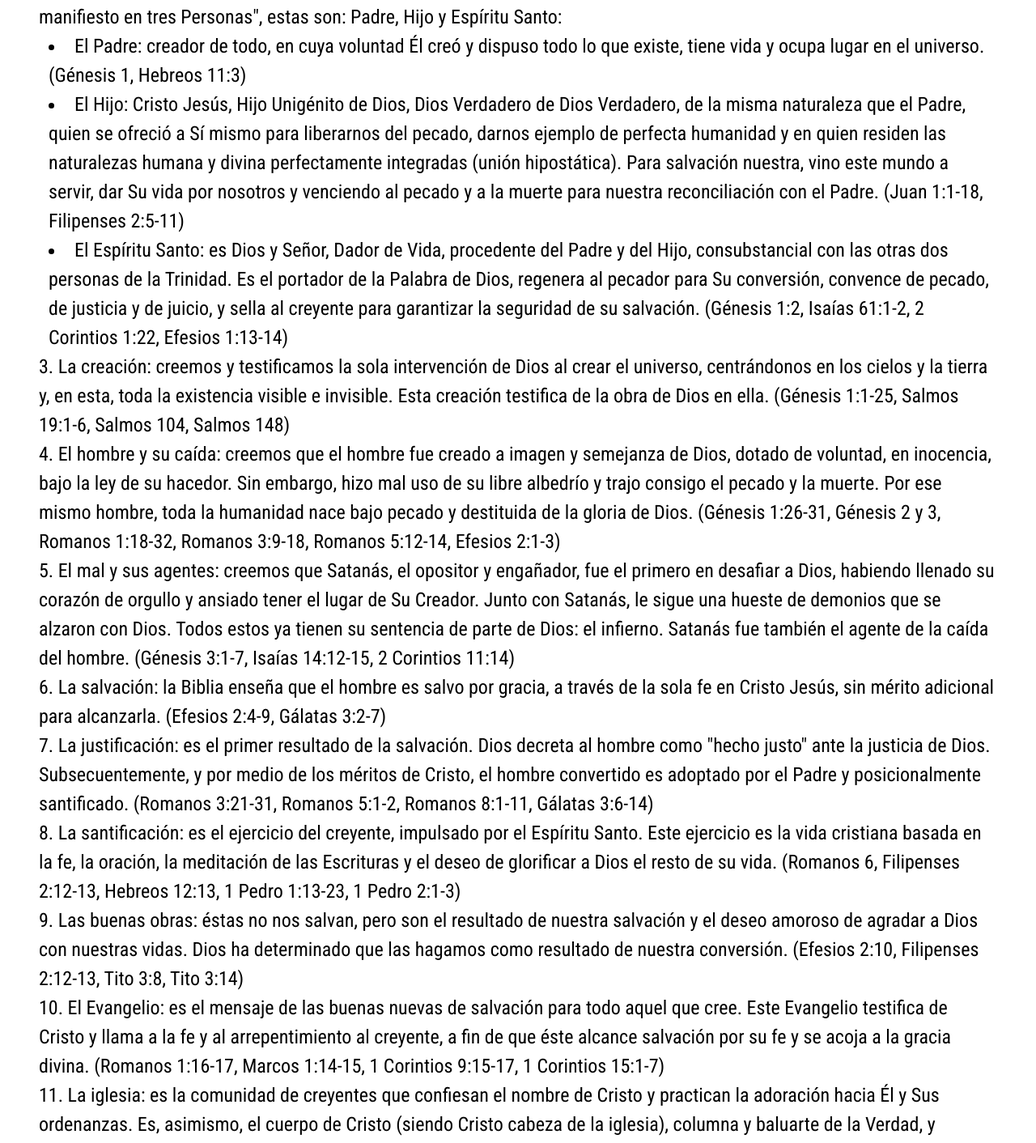
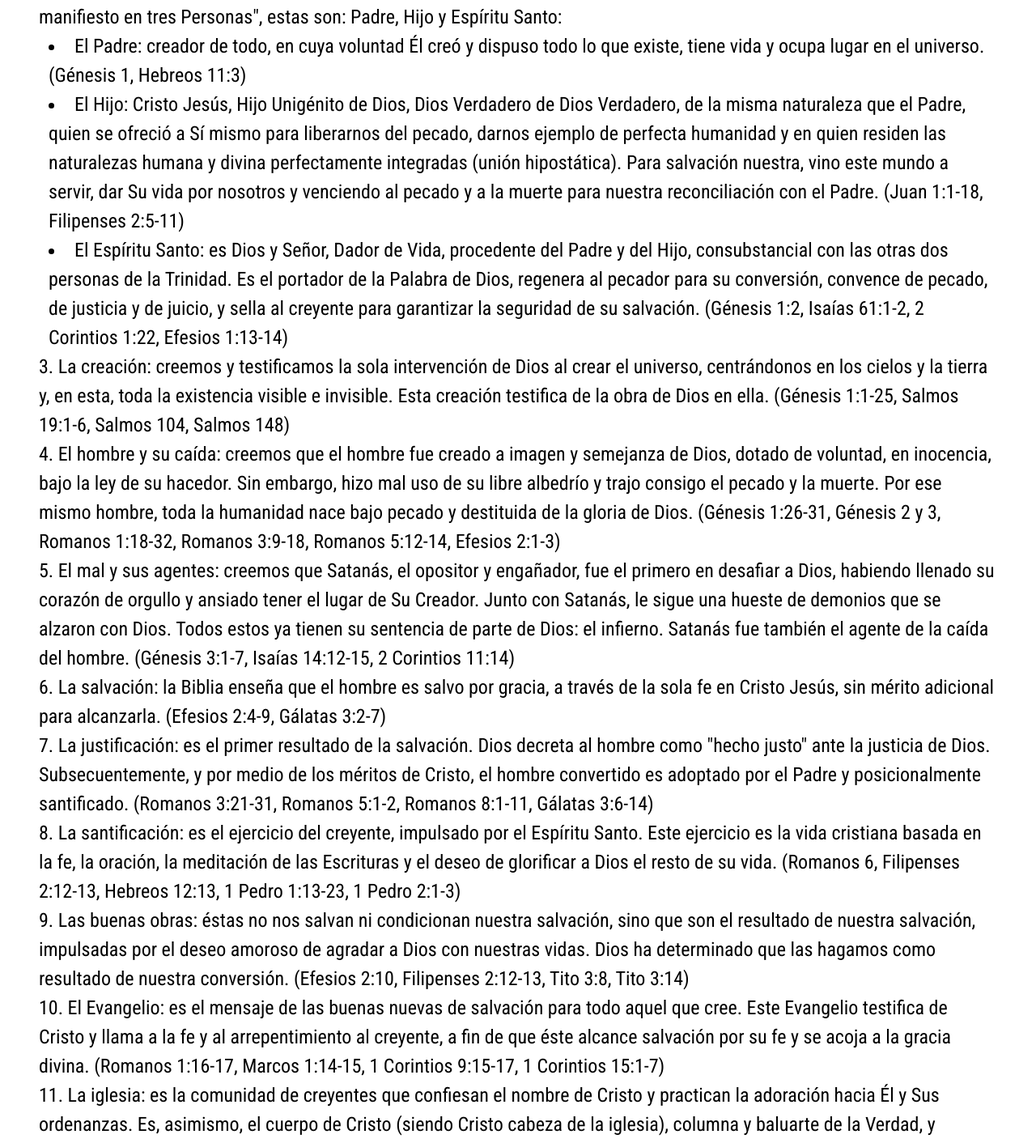
Before and after one commit to tinoreyna1984/demo-gracia-eterna, a Next.js app: page /historia/nuestra-fe in a window 1280 px wide. Shown: the part 2046-3458 px from the top of the page at 81% size. Built offline with nearby package versions, Linux system fonts and the light colour scheme.

Commit message:
revision de contenido

```diff
--- a/pages/historia/nuestra-fe.js
+++ b/pages/historia/nuestra-fe.js
@@ -37,7 +37,7 @@ export default function NuestraFe() {
                         <ul className="list-disc list-inside ml-3">
                             <li>El Padre: creador de todo, en cuya voluntad Él creó y dispuso todo lo que existe, tiene vida y ocupa lugar en el universo. (Génesis 1, Hebreos 11:3)</li>
                             <li>El Hijo: Cristo Jesús, Hijo Unigénito de Dios, Dios Verdadero de Dios Verdadero, de la misma naturaleza que el Padre, quien se ofreció a Sí mismo para liberarnos del pecado, darnos ejemplo de perfecta humanidad y en quien residen las naturalezas humana y divina perfectamente integradas (unión hipostática). Para salvación nuestra, vino este mundo a servir, dar Su vida por nosotros y venciendo al pecado y a la muerte para nuestra reconciliación con el Padre. (Juan 1:1-18, Filipenses 2:5-11)</li>
-                            <li>El Espíritu Santo: es Dios y Señor, Dador de Vida, procedente del Padre y del Hijo, consubstancial con las otras dos personas de la Trinidad. Es el portador de la Palabra de Dios, regenera al pecador para Su conversión, convence de pecado, de justicia y de juicio, y sella al creyente para garantizar la seguridad de su salvación. (Génesis 1:2, Isaías 61:1-2, 2 Corintios 1:22, Efesios 1:13-14)</li>
+                            <li>El Espíritu Santo: es Dios y Señor, Dador de Vida, procedente del Padre y del Hijo, consubstancial con las otras dos personas de la Trinidad. Es el portador de la Palabra de Dios, regenera al pecador para su conversión, convence de pecado, de justicia y de juicio, y sella al creyente para garantizar la seguridad de su salvación. (Génesis 1:2, Isaías 61:1-2, 2 Corintios 1:22, Efesios 1:13-14)</li>
                         </ul>
                     </li>
                     <li>La creación: creemos y testificamos la sola intervención de Dios al crear el universo, centrándonos en los cielos y la tierra y, en esta, toda la existencia visible e invisible. Esta creación testifica de la obra de Dios en ella. (Génesis 1:1-25, Salmos 19:1-6, Salmos 104, Salmos 148)</li>
@@ -46,7 +46,7 @@ export default function NuestraFe() {
                     <li>La salvación: la Biblia enseña que el hombre es salvo por gracia, a través de la sola fe en Cristo Jesús, sin mérito adicional para alcanzarla. (Efesios 2:4-9, Gálatas 3:2-7)</li>
                     <li>La justificación: es el primer resultado de la salvación. Dios decreta al hombre como "hecho justo" ante la justicia de Dios. Subsecuentemente, y por medio de los méritos de Cristo, el hombre convertido es adoptado por el Padre y posicionalmente santificado. (Romanos 3:21-31, Romanos 5:1-2, Romanos 8:1-11, Gálatas 3:6-14)</li>
                     <li>La santificación: es el ejercicio del creyente, impulsado por el Espíritu Santo. Este ejercicio es la vida cristiana basada en la fe, la oración, la meditación de las Escrituras y el deseo de glorificar a Dios el resto de su vida. (Romanos 6, Filipenses 2:12-13, Hebreos 12:13, 1 Pedro 1:13-23, 1 Pedro 2:1-3)</li>
-                    <li>Las buenas obras: éstas no nos salvan, pero son el resultado de nuestra salvación y el deseo amoroso de agradar a Dios con nuestras vidas. Dios ha determinado que las hagamos como resultado de nuestra conversión. (Efesios 2:10, Filipenses 2:12-13, Tito 3:8, Tito 3:14)</li>
+                    <li>Las buenas obras: éstas no nos salvan ni condicionan nuestra salvación, sino que son el resultado de nuestra salvación, impulsadas por el deseo amoroso de agradar a Dios con nuestras vidas. Dios ha determinado que las hagamos como resultado de nuestra conversión. (Efesios 2:10, Filipenses 2:12-13, Tito 3:8, Tito 3:14)</li>
                     <li>El Evangelio: es el mensaje de las buenas nuevas de salvación para todo aquel que cree. Este Evangelio testifica de Cristo y llama a la fe y al arrepentimiento al creyente, a fin de que éste alcance salvación por su fe y se acoja a la gracia divina. (Romanos 1:16-17, Marcos 1:14-15, 1 Corintios 9:15-17, 1 Corintios 15:1-7)</li>
                     <li>La iglesia: es la comunidad de creyentes que confiesan el nombre de Cristo y practican la adoración hacia Él y Sus ordenanzas. Es, asimismo, el cuerpo de Cristo (siendo Cristo cabeza de la iglesia), columna y baluarte de la Verdad, y aglomera todas las congregaciones en la tierra en una fe, un bautismo y un único Señor sobre todas ellas. (Mateo 16:18, Efesios 4:1-6, Colosenses 1:24, 1 Timoteo 3:15)</li>
                     <li>Los sacramentos: a diferencia de la iglesia católica romana, creemos en la existencia única de dos sacramentos divinamente instituidos: el bautismo y la eucaristía (o Cena del Señor):
```
